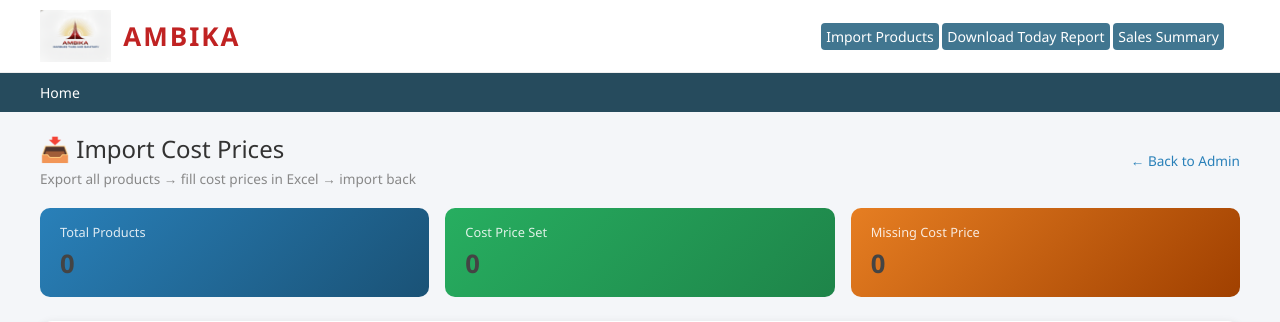
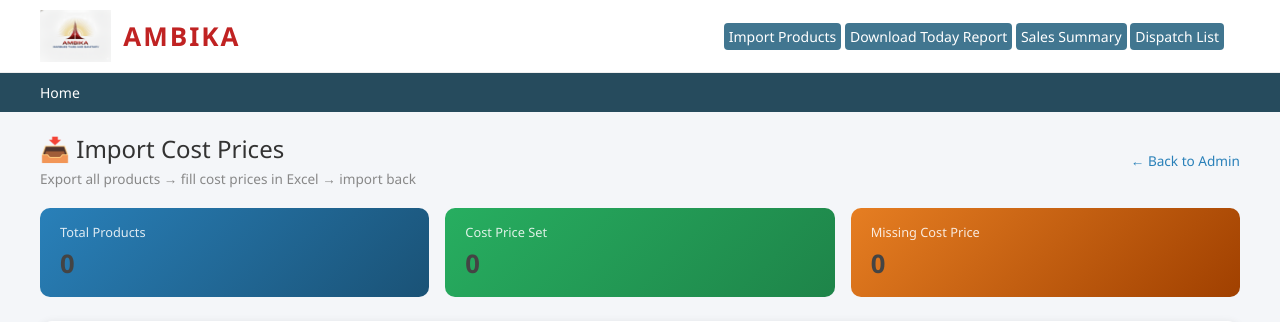
Before and after one commit to praveenraghu1903/my_shop, a Django app: page /cost-prices/page/ in a window 1280 px wide. Shown: the top 322 px of the page. Run offline with Django 5.2, Linux system fonts and the light colour scheme; the visitor is signed in with stand-in values (Sample User, id 1); data that the repository does not hold is empty; parts of the project's set-up code (start-up, migrations or seed data) failed here and were passed over.

Commit message:
Add Dispatch List link to Django admin's own nav shortcuts
The admin dashboard (where a superuser actually lands after login) uses
admin/base_site.html's nav-global block for its shortcuts bar, which is a
completely separate template from inventory/base.html's navbar. The
Dispatch List link was added to the latter (PR #8) but not the former, so
it only showed on the dispatch page itself and pages using the app's own
base template — never on the admin dashboard ("the main page") or any
other /admin/ page.

Verified via a 10-assertion regression script: dashboard still loads and
shows all pre-existing shortcuts and dashboard cards, the new link now
appears on the dashboard and is inherited (as expected) on other admin
pages like the invoice and product changelists, and the link's target
(/dispatch/) loads successfully.

Co-Authored-By: Claude Sonnet 5 <noreply@anthropic.com>
Claude-Session: https://claude.ai/code/session_018qRfWY7D25M2cJB1E5qxvs

```diff
--- a/inventory/templates/admin/base_site.html
+++ b/inventory/templates/admin/base_site.html
@@ -21,5 +21,6 @@
     <a href="{% url 'product_import' %}" class="button">Import Products</a>
     <a href="{% url 'daily_report_download' %}" class="button">Download Today Report</a>
     <a href="{% url 'sales_summary' %}" class="button">Sales Summary</a>
+    <a href="{% url 'dispatch_list' %}" class="button">Dispatch List</a>
   </div>
 {% endblock %}
```
